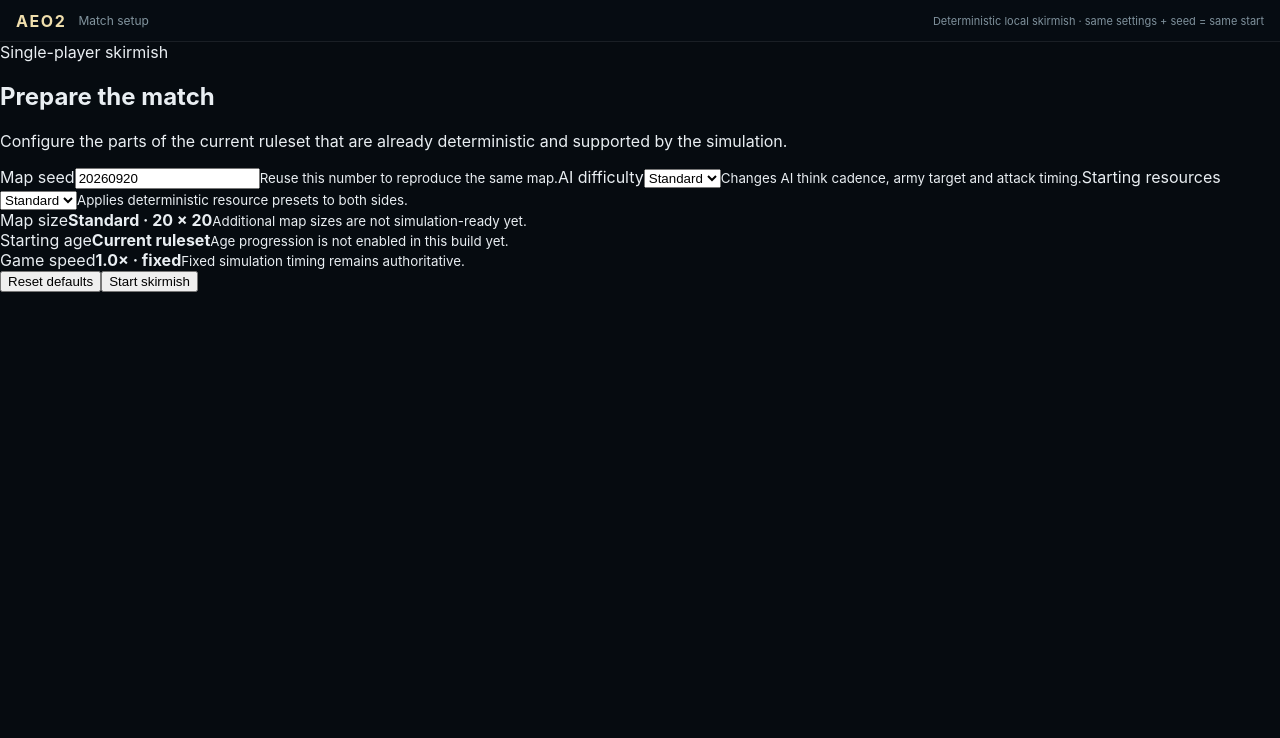
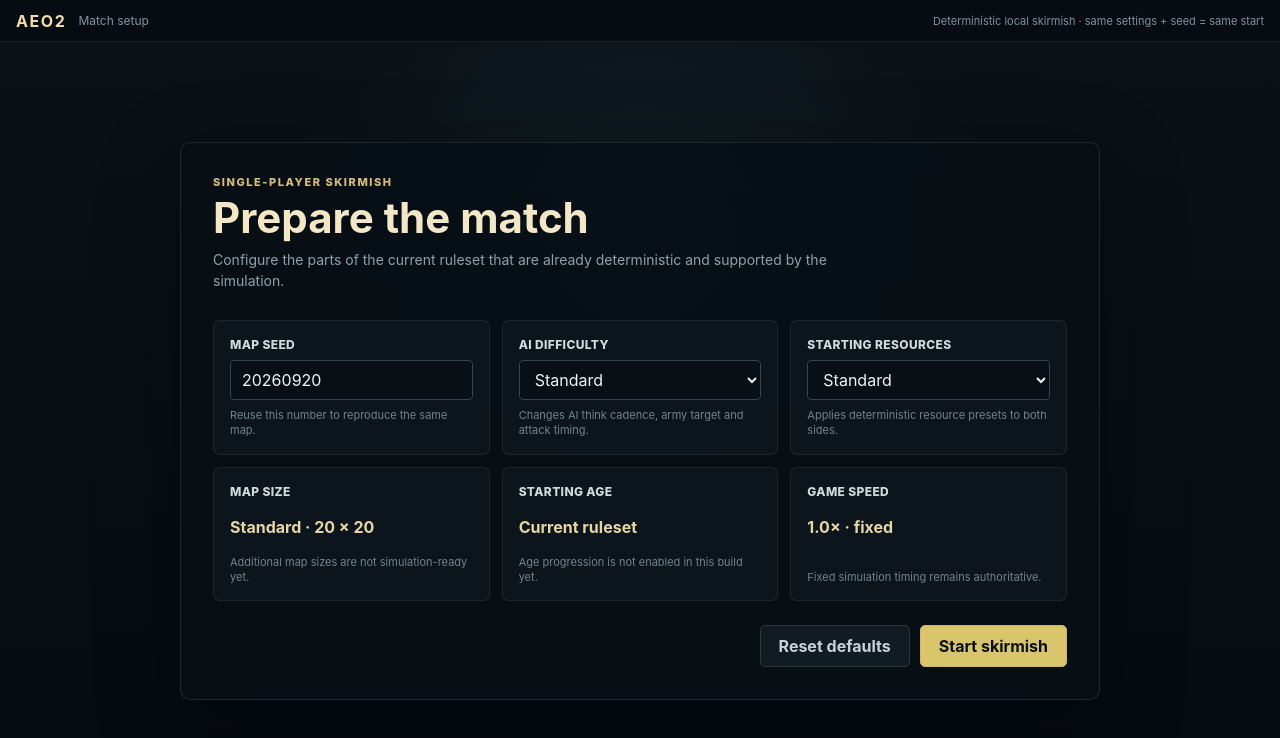
Before and after one commit to oktayaydogan/aeo2, a React (Vite) app in the folder apps/game/: page / in a window 1280 px wide. Shown: the top 738 px of the page. Built offline with nearby package versions, Linux system fonts and the light colour scheme.

Commit message:
feat: style skirmish setup and compact topbar actions

```diff
--- a/apps/game/src/styles.css
+++ b/apps/game/src/styles.css
@@ -94,4 +94,198 @@
   .milestone {
     font-size: 11px;
   }
+
+  .setup-grid {
+    grid-template-columns: 1fr 1fr;
+  }
 }
+
+@media (max-width: 620px) {
+  .setup-shell {
+    place-items: start center;
+    padding: 16px;
+  }
+
+  .setup-panel {
+    padding: 22px;
+  }
+
+  .setup-grid {
+    grid-template-columns: 1fr;
+  }
+
+  .setup-actions {
+    flex-direction: column-reverse;
+  }
+
+  .primary-button,
+  .secondary-button {
+    width: 100%;
+  }
+}
+
+
+.topbar-actions {
+  display: flex;
+  align-items: center;
+  gap: 14px;
+  min-width: 0;
+}
+
+.topbar-button,
+.primary-button,
+.secondary-button {
+  border: 1px solid rgb(255 255 255 / 12%);
+  border-radius: 5px;
+  font: inherit;
+  font-weight: 700;
+  cursor: pointer;
+}
+
+.topbar-button {
+  flex: 0 0 auto;
+  padding: 6px 10px;
+  color: #d8e2e8;
+  background: #111c23;
+  font-size: 11px;
+}
+
+.topbar-button:hover,
+.secondary-button:hover {
+  border-color: rgb(240 223 173 / 40%);
+  background: #17242c;
+}
+
+.setup-shell {
+  display: grid;
+  place-items: center;
+  min-height: 0;
+  padding: 28px;
+  overflow: auto;
+  background:
+    radial-gradient(circle at 50% 25%, rgb(33 58 65 / 28%), transparent 42%),
+    linear-gradient(180deg, #0a1117 0%, #060b10 100%);
+}
+
+.setup-panel {
+  width: min(920px, 100%);
+  padding: 32px;
+  border: 1px solid rgb(255 255 255 / 10%);
+  border-radius: 10px;
+  background: rgb(8 16 22 / 96%);
+  box-shadow: 0 24px 80px rgb(0 0 0 / 34%);
+}
+
+.setup-heading {
+  max-width: 620px;
+  margin-bottom: 28px;
+}
+
+.setup-kicker {
+  display: block;
+  margin-bottom: 8px;
+  color: #d4bd78;
+  font-size: 11px;
+  font-weight: 800;
+  letter-spacing: .14em;
+  text-transform: uppercase;
+}
+
+.setup-heading h1 {
+  margin: 0 0 10px;
+  color: #f3e7c6;
+  font-size: clamp(28px, 4vw, 42px);
+  line-height: 1;
+}
+
+.setup-heading p {
+  margin: 0;
+  color: #8fa0aa;
+  font-size: 14px;
+  line-height: 1.55;
+}
+
+.setup-grid {
+  display: grid;
+  grid-template-columns: repeat(3, minmax(0, 1fr));
+  gap: 12px;
+}
+
+.setup-field {
+  display: flex;
+  flex-direction: column;
+  gap: 8px;
+  min-height: 126px;
+  padding: 16px;
+  border: 1px solid rgb(255 255 255 / 8%);
+  border-radius: 7px;
+  background: #0c151b;
+}
+
+.setup-field > span {
+  color: #cfd9de;
+  font-size: 12px;
+  font-weight: 800;
+  letter-spacing: .03em;
+  text-transform: uppercase;
+}
+
+.setup-field input,
+.setup-field select {
+  width: 100%;
+  min-height: 40px;
+  padding: 0 11px;
+  border: 1px solid #34454f;
+  border-radius: 4px;
+  outline: none;
+  color: #eef4f6;
+  background: #081016;
+  font: inherit;
+}
+
+.setup-field input:focus,
+.setup-field select:focus {
+  border-color: #c7ad66;
+  box-shadow: 0 0 0 2px rgb(199 173 102 / 12%);
+}
+
+.setup-field small {
+  margin-top: auto;
+  color: #71838d;
+  font-size: 11px;
+  line-height: 1.35;
+}
+
+.setup-field-static strong {
+  color: #e6d6a7;
+  font-size: 16px;
+  line-height: 40px;
+}
+
+.setup-actions {
+  display: flex;
+  justify-content: flex-end;
+  gap: 10px;
+  margin-top: 24px;
+}
+
+.primary-button,
+.secondary-button {
+  min-height: 42px;
+  padding: 0 18px;
+}
+
+.primary-button {
+  border-color: #d0b668;
+  color: #091017;
+  background: #d9c56c;
+}
+
+.primary-button:hover {
+  background: #ead887;
+}
+
+.secondary-button {
+  color: #c7d2d8;
+  background: #111b22;
+}
```
